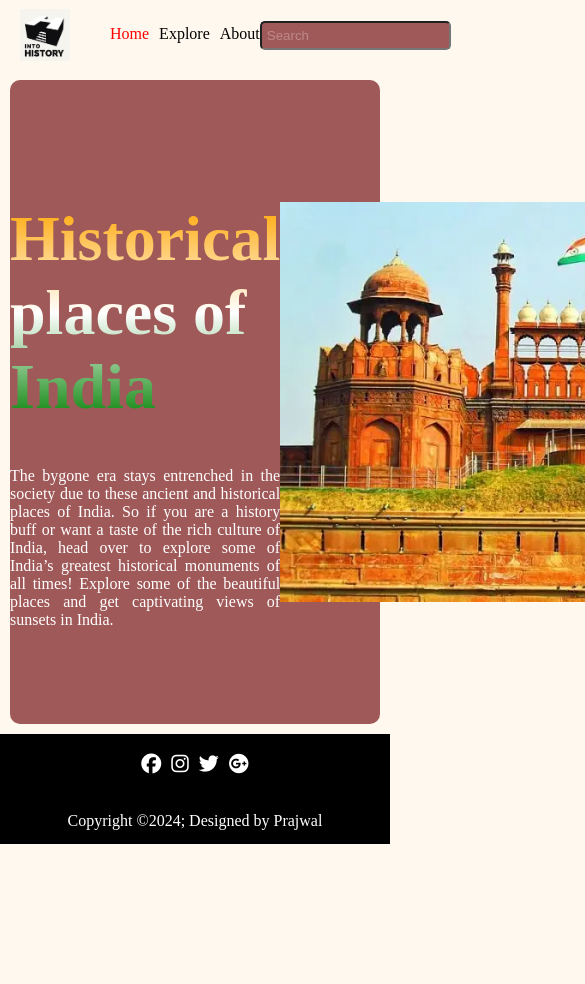
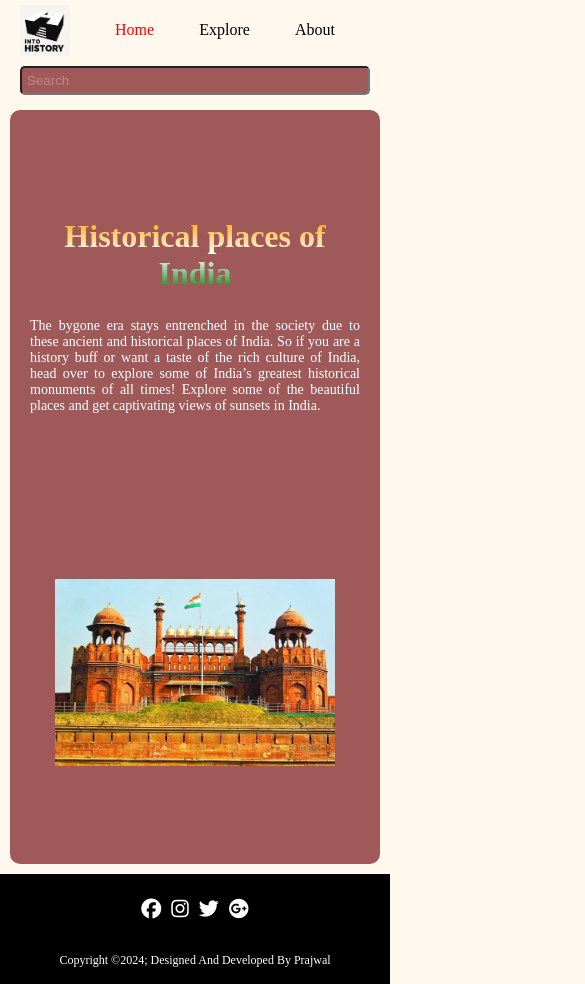
Before and after one commit to prajwal26dec02/Assigment, a plain HTML site: page index.html in a window 390 px wide. Shown: the top 984 px of the page, 585 px wide, since content can reach past the window. Before the commit the page ends 844 px from the top, so only its background shows below. Drawn offline with Linux system fonts and the light colour scheme.

Commit message:
Add files via upload

```diff
--- a/index.html
+++ b/index.html
@@ -59,7 +59,7 @@
           </div>
         </ul>
       </div>
-      <p>Copyright ©2024; Designed by Prajwal</p>
+      <p>Copyright ©2024; Designed And Developed By Prajwal</p>
     </footer>
   </body>
 </html>
--- a/style.css
+++ b/style.css
@@ -1,12 +1,17 @@
 body {
   background-color: rgb(255, 248, 238);
   margin: 0px;
+}
+
+:root {
+  --final-width: 400px;
 }
 
 .navbar ul {
   list-style-type: none;
   display: flex;
   gap: 10px;
+  padding: 0px;
 }
 
 .navbar {
@@ -14,12 +19,12 @@ body {
   justify-content: space-between;
   align-items: center;
   height: 70px;
-  margin-left: 20px;
-  margin-right: 20px;
+  margin: 0px 20px;
 }
 
 .navbar img {
   width: 50px;
+  margin-right: 10px;
 }
 
 .nav1 {
@@ -67,10 +72,9 @@ body {
 }
 
 .centre {
+  text-align: center;
   display: flex;
   justify-content: center;
-  height: calc(100vh - 200px);
-  margin: 10px;
 }
 
 .card {
@@ -80,6 +84,9 @@ body {
   align-items: center;
   justify-content: space-around;
   border-radius: 10px;
+  margin: 10px;
+  padding: 10px;
+  height: calc(100vh - 220px);
 }
 
 .card h1 {
@@ -87,16 +94,22 @@ body {
   background: -webkit-linear-gradient(orange, white, green);
   -webkit-background-clip: text;
   -webkit-text-fill-color: transparent;
+  margin: 10px 0px;
 }
 
 .card p {
   color: white;
   text-align: justify;
   text-justify: inter-word;
+  margin: 16px 0px 0px 0px;
 }
 
 .card .text {
-  width: 700px;
+  display: flex;
+  align-items: center;
+  flex-direction: column;
+  width: fit-content;
+  padding: 10px;
 }
 
 .card img {
@@ -104,7 +117,7 @@ body {
   max-height: auto;
   display: flex;
   align-self: center;
-  margin-right: 10px;
+  margin-bottom: 10px;
 }
 
 footer {
@@ -166,7 +179,10 @@ footer p {
 
 .display {
   display: grid;
-  grid-template: "2 2 2 2";
+  grid-template-columns: repeat(auto-fit, minmax(300px, 1fr));
+  gap: 10px;
+  justify-items: center;
+  align-items: center;
 }
 
 @keyframes select {
@@ -194,12 +210,12 @@ footer p {
     width: 100px;
   }
   to {
-    width: 400px;
+    width: var(--final-width);
   }
 }
 
 .aboutImg {
-  width: 400px;
+  width: var(--final-width);
   border-radius: 30px;
   animation: about 2s 1;
 }
@@ -207,3 +223,100 @@ footer p {
 .card h2 {
   color: white;
 }
+
+@media (max-width: 1050px) {
+  .card h2 {
+    font-size: 26px;
+  }
+}
+
+@media (max-width: 915px) {
+  .card img {
+    width: 400px;
+  }
+}
+
+@media (max-width: 800px) {
+  .card {
+    flex-direction: column;
+    width: 100%;
+  }
+  .card img {
+    width: 330px;
+  }
+  :root {
+    --final-width: 330px;
+  }
+}
+@media (max-width: 750px) {
+  .card {
+    height: calc(100vh - 140px);
+  }
+}
+@media (max-width: 610px) {
+  .card {
+    height: calc(100vh - 140px);
+  }
+
+  .card p {
+    font-size: 16px;
+  }
+  .card h1 {
+    font-size: 48px;
+  }
+}
+@media (max-width: 500px) {
+  .card {
+    height: calc(100vh - 110px);
+  }
+}
+
+@media (max-width: 470px) {
+  .navbar {
+    flex-direction: column;
+    height: 100px;
+    justify-content: space-around;
+  }
+  .nav1 {
+    width: 100%;
+    justify-content: space-between;
+  }
+  .nav1 ul {
+    width: 100%;
+    justify-content: space-evenly;
+  }
+  .nav2 {
+    width: 100%;
+    display: flex;
+    justify-content: center;
+    align-items: center;
+  }
+  .nav2 input {
+    width: 100%;
+  }
+}
+@media (max-width: 400px) {
+  .card p {
+    font-size: 14px;
+  }
+  .card h1 {
+    font-size: 32px;
+  }
+  .card img {
+    width: 280px;
+  }
+  footer p {
+    font-size: 12px;
+  }
+  :root {
+    --final-width: 280px;
+  }
+}
+@media (max-width: 350px) {
+  .places {
+    width: 250px;
+  }
+  .places img {
+    width: 250px;
+  }
+}
```
Also changed, not shown: about.html (+1 -1 lines), explore.html (+1 -1 lines).
